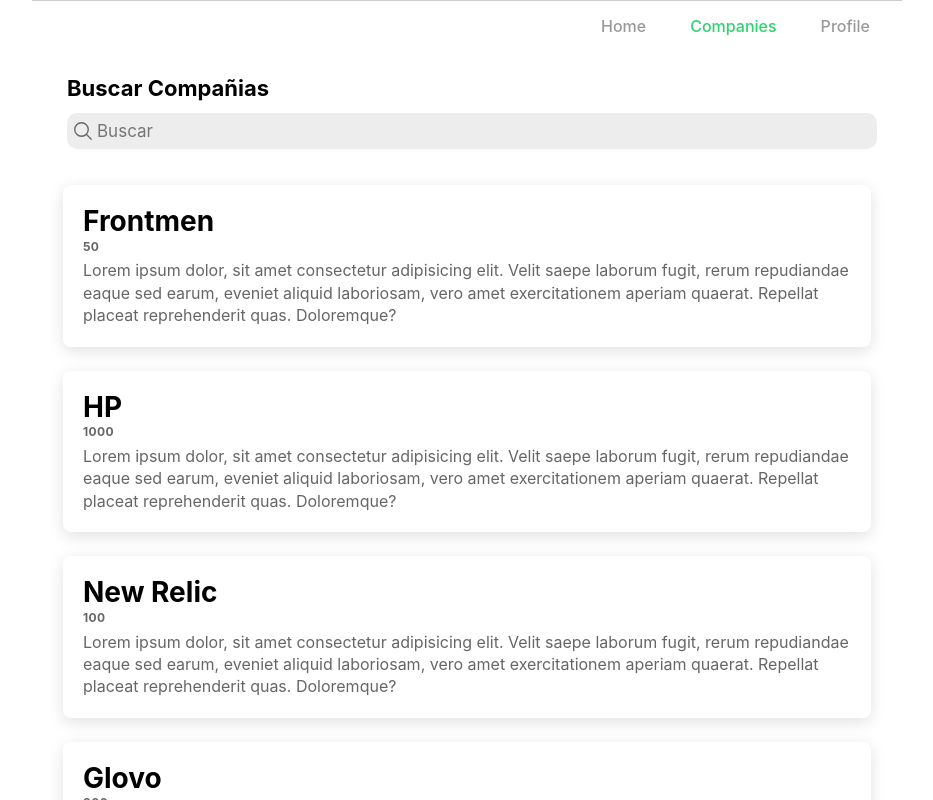
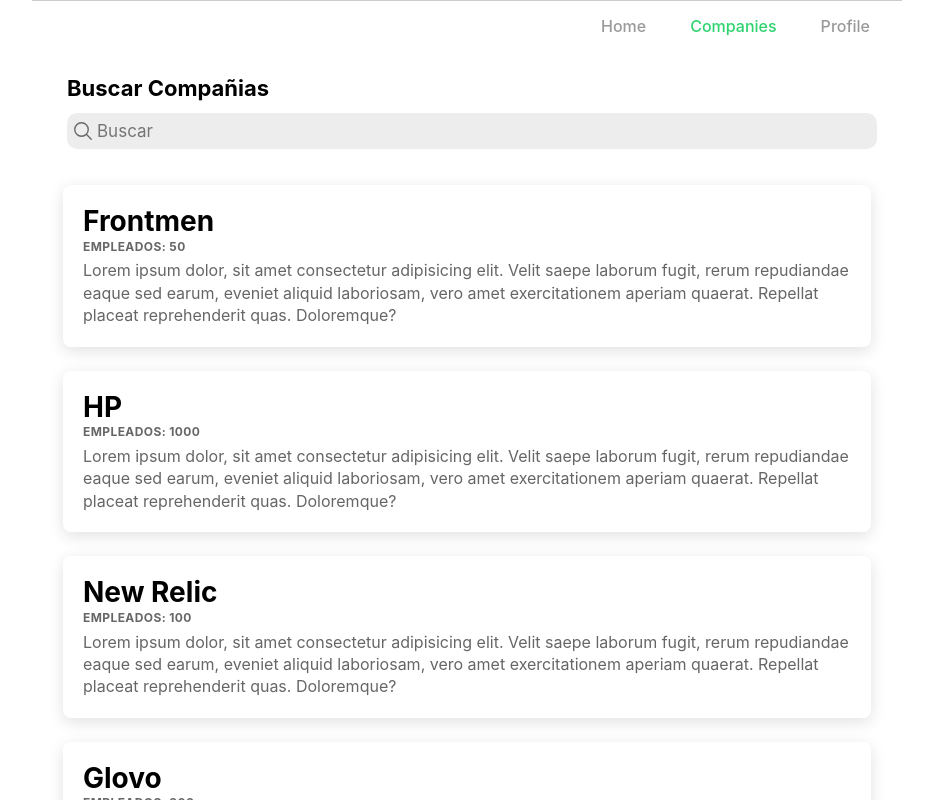
Before and after one commit to mobregozo/ionic-react-poc, a React (Create React App) app: page /companies in a window 1280 px wide. Shown: the whole page, without its empty margins (173-1106 px from the left). Built offline with nearby package versions, Linux system fonts and the light colour scheme.

Commit message:
feat: add missing label

```diff
--- a/src/pages/Companies/Companies.tsx
+++ b/src/pages/Companies/Companies.tsx
@@ -85,7 +85,7 @@
               <IonCard key={company.name}>
                 <IonCardContent>
                   <IonCardTitle>{company.name}</IonCardTitle>
-                  <IonCardSubtitle>{company.employees}</IonCardSubtitle>
+                  <IonCardSubtitle>Empleados: {company.employees}</IonCardSubtitle>
                   {company.description}
                 </IonCardContent>
               </IonCard>
```
